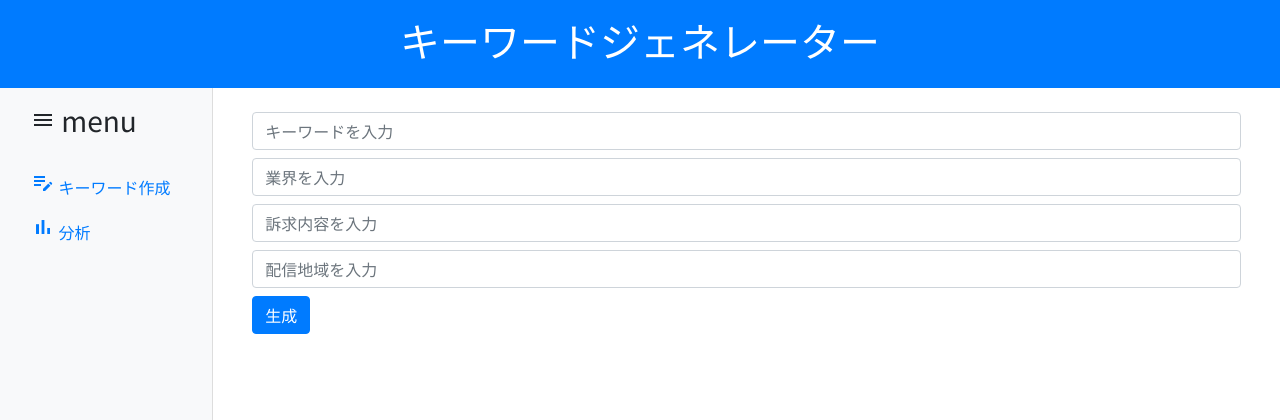
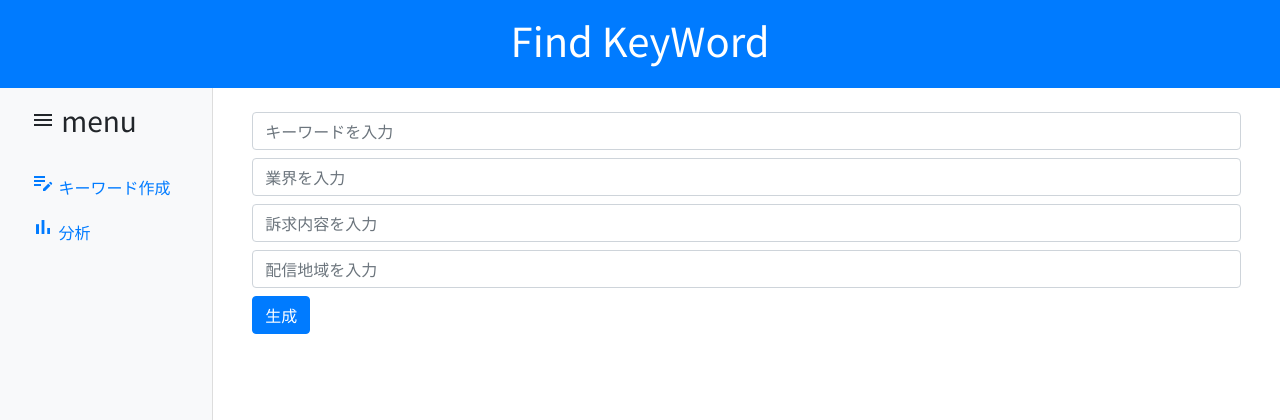
Before and after one commit to rejirejireji/keyword_generate, a Flask app: page / in a window 1280 px wide. Shown: the top 420 px of the page. Run offline with Flask 3, Linux system fonts and the light colour scheme; some libraries are stand-ins or nearby versions.

Commit message:
サイトタイトルの変更

```diff
--- a/template/template.html
+++ b/template/template.html
@@ -2,7 +2,7 @@
 <html>
 
 <head>
-    <title>キーワード生成</title>
+    <title>Find KW</title>
     <link href="https://stackpath.bootstrapcdn.com/bootstrap/4.3.1/css/bootstrap.min.css" rel="stylesheet">
     <link href="https://fonts.googleapis.com/css2?family=Noto+Sans+JP&display=swap" rel="stylesheet">
     <link href="https://fonts.googleapis.com/icon?family=Material+Icons" rel="stylesheet">
@@ -12,7 +12,7 @@
 <body>
     <!-- タイトルセクション -->
     <header class="bg-primary text-white text-center py-3">
-        <h1>キーワードジェネレーター</h1>
+        <h1>Find KeyWord</h1>
     </header>
 
     <div class="container-fluid">
```
